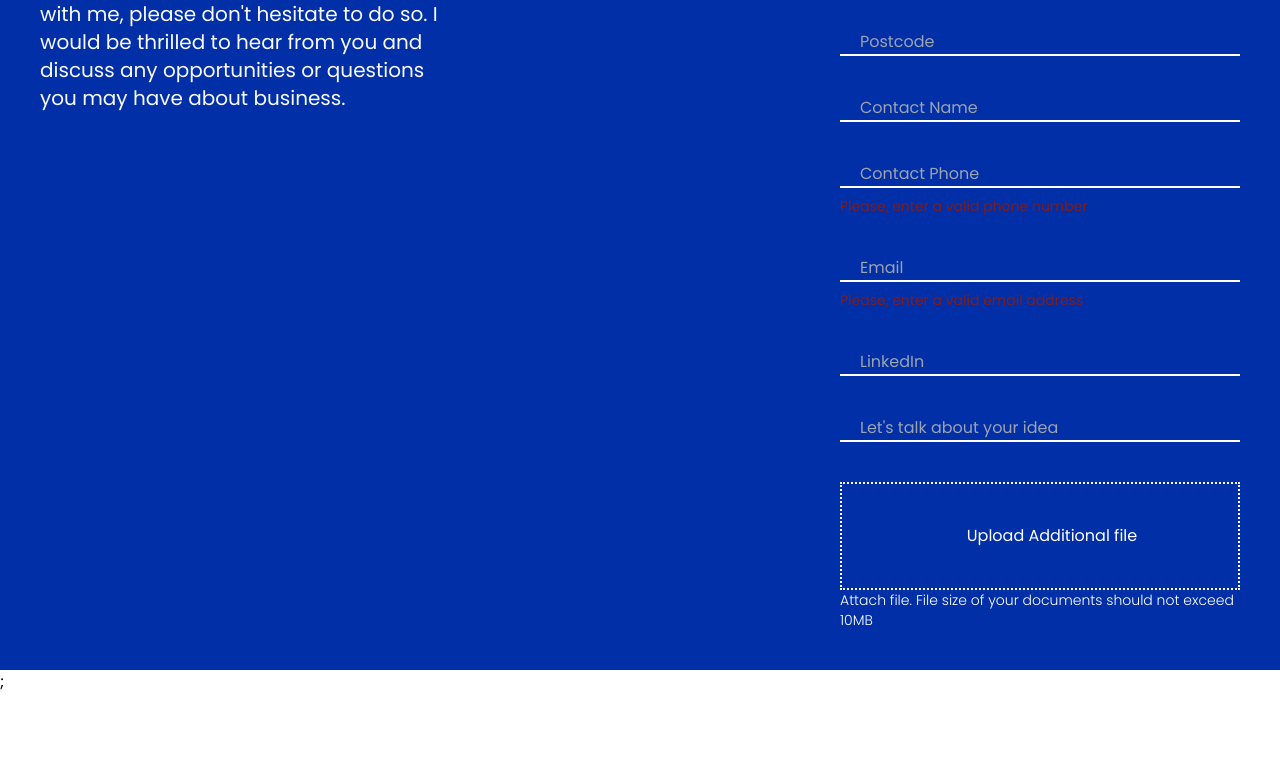
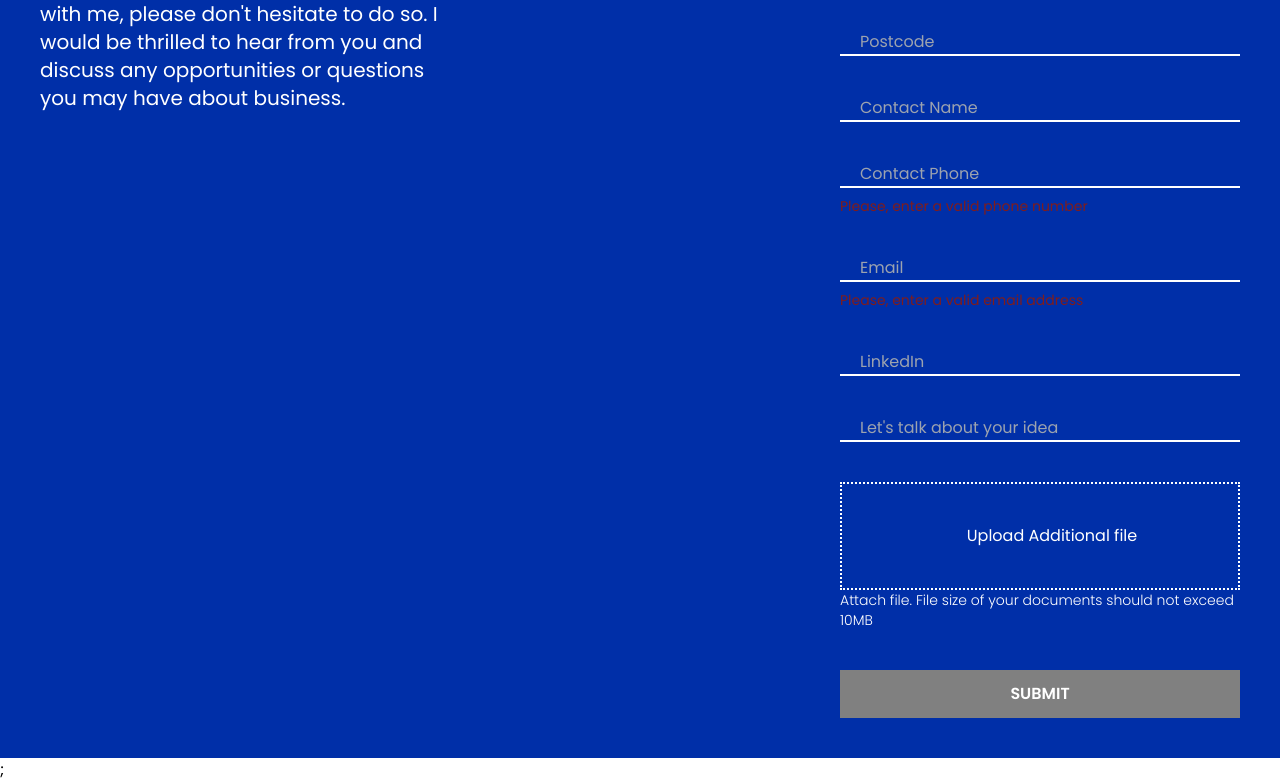
Before and after one commit to Folayimi/Clarice-Portfolio, a Next.js app: page /contact in a window 1280 px wide. Shown: the part 336-1118 px from the top of the page. Before the commit the page ends 1030 px from the top, so only its background shows below. Built offline with nearby package versions, Linux system fonts and the light colour scheme; some icons are missing.

Commit message:
made some changes

```diff
--- a/src/components/Contact.jsx
+++ b/src/components/Contact.jsx
@@ -31,7 +31,7 @@ const Contact = () => {
       userDetails["address"].trim().length > 0 &&
       userDetails["postCode"].trim().length > 0 &&
       userDetails["contactName"].trim().length > 0 &&
-      PHONE_REGEX.test(userDetails["email"].trim()) &&
+      PHONE_REGEX.test(userDetails["contactPhone"].trim()) &&
       EMAIL_REGEX.test(userDetails["email"].trim()) &&
       userDetails["likedIn"].trim().length > 0 &&
       userDetails["idea"].trim().length > 0
@@ -119,26 +119,9 @@ const Contact = () => {
     }
     setUserDetails({ ...userDetails, file: file.base64 });
     setChanging(!changing);
-    // services.api.userRequests
-    //   .updateUserProfile(userDetails)
-    //   .then((res) => {
-    //     setLoader(false);
-    //     if (type == "profile") {
-    //       setImageP(image);
-    //     } else if (type === "cover") {
-    //       setImageC(image);
-    //     }
-    //     localStorage.setItem("user", JSON.stringify(res.data));
-    //     services.toast.success("Uploaded Successfully");
-    //   })
-    //   .catch((error) => {
-    //     console.log(error);
-    //     services.toast.error(error);
-    //   });
   };
 
   const handleChange = (e) => {
-    // var file = e.target.files[0];
     var name = e.target.name;
     var value = e.target.value;
     setUserDetails({ ...userDetails, [name]: value });
@@ -146,7 +129,23 @@ const Contact = () => {
   };
 
   const handleSubmit = (e) => {
+    e.preventDefault();
     if (valid) {
+      setValid(false);
+      setUserDetails({
+        ...userDetails,
+        companyName: "",
+        natureOfBusiness: "",
+        address: "",
+        postCode: "",
+        contactName: "",
+        contactPhone: "",
+        email: "",
+        likedIn: "",
+        idea: "",
+        file: "",
+      });
+      console.log("submitted");
       // SAVE AND UPDATE USER DETAILS ENDPOINT
       return;
     }
@@ -156,8 +155,8 @@ const Contact = () => {
     <>
       <div className="flexbs md:flex-col md:justify-start md:items-start md:px-5  pt-32 px-10 bg-[#002FA8] text-primary1">
         <div className="cflexss gap-5 w-1/3 md:w-full">
-          <p className="text-5xl font-bold">Get in touch,</p>
-          <p className="text-xl md: text-neutral-50">
+          <p className="text-5xl md:text-4xl font-bold">Get in touch,</p>
+          <p className="text-xl md:text-sm">
             thank you for taking the time to go through my website. I am always
             excited to connect with like-minded individuals and expand my
             professional network. If you would like to connect with me, please
@@ -165,7 +164,10 @@ const Contact = () => {
             discuss any opportunities or questions you may have about business.
           </p>
         </div>
-        <form className="cflexss w-1/3 md:w-full gap-10 py-10">
+        <form
+          className="cflexss w-1/3 md:w-full gap-10 py-10"
+          onSubmit={handleSubmit}
+        >
           {Fields.map((field) => {
             return (
               <>
@@ -174,6 +176,7 @@ const Contact = () => {
                     className="w-full pl-5 border-b-2 bg-transparent border-primary1 focus:outline-none"
                     name={field.name}
                     type={field.type}
+                    value={userDetails[field.name]}
                     placeholder={field.placeHolder}
                     required={field.required}
                     onChange={handleChange}
@@ -218,6 +221,16 @@ const Contact = () => {
               Attach file. File size of your documents should not exceed 10MB
             </p>
           </div>
+          <button
+            type="submit"
+            className={
+              valid
+                ? "w-full py-3 px-5 bg-[#8B04CB] font-semibold cursor-pointer"
+                : "w-full py-3 px-5 bg-[gray] font-semibold cursor-pointer"
+            }
+          >
+            SUBMIT
+          </button>
         </form>
       </div>
     </>
```
